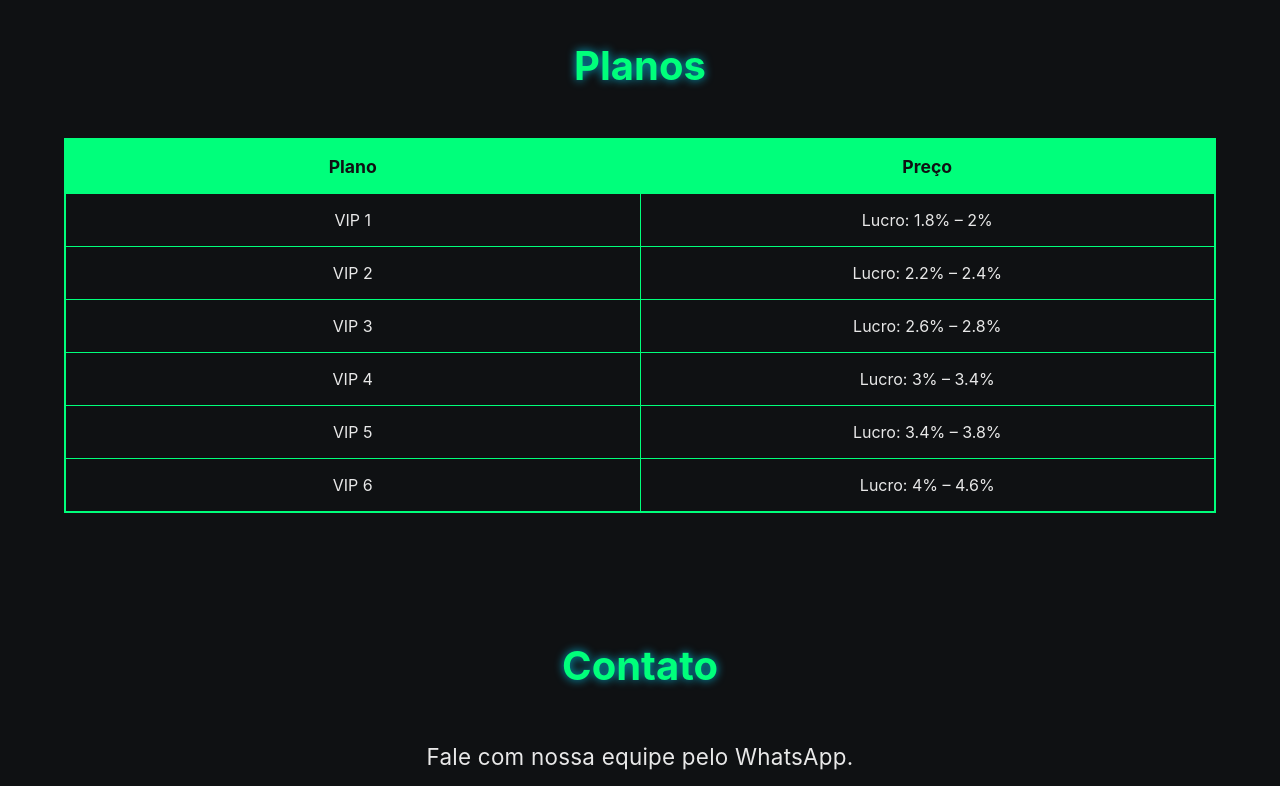
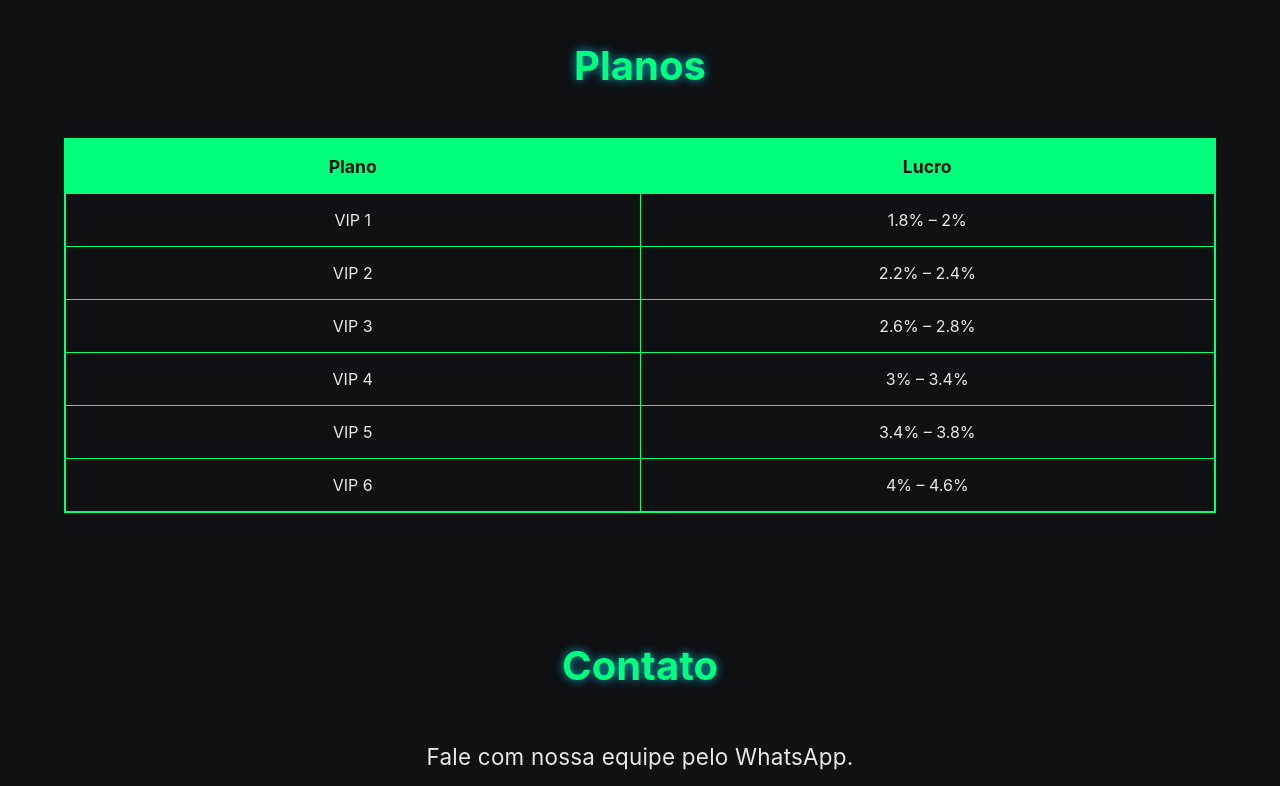
Before and after one commit to tomlochaide0/central-de-investidores, a plain HTML site: page index.html in a window 1280 px wide. Shown: the part 2140-2926 px from the top of the page. Drawn offline with Linux system fonts and the light colour scheme.

Commit message:
Add files via upload

```diff
--- a/index.html
+++ b/index.html
@@ -94,40 +94,24 @@
  <section id="planos" class="section">
   <div class="container">
     <h2>Planos</h2>
+    <div class="pricing-table-wrapper">
       <table class="pricing-table">
         <thead>
           <tr>
             <th>Plano</th>
-              <th>Preço</th>
+            <th>Lucro</th>
           </tr>
         </thead>
         <tbody>
-            <tr>
-              <td>VIP 1</td>
-              <td>Lucro: 1.8% – 2%</td>
-            </tr>
-            <tr>
-              <td>VIP 2</td>
-              <td>Lucro: 2.2% – 2.4%</td>
-            </tr>
-            <tr>
-              <td>VIP 3</td>
-              <td>Lucro: 2.6% – 2.8%</td>
-            </tr>
-            <tr>
-              <td>VIP 4</td>
-              <td>Lucro: 3% – 3.4%</td>
-            </tr>
-            <tr>
-              <td>VIP 5</td>
-              <td>Lucro: 3.4% – 3.8%</td>
-            </tr>
-            <tr>
-              <td>VIP 6</td>
-              <td>Lucro: 4% – 4.6%</td>
-            </tr>
+          <tr><td>VIP 1</td><td>1.8% – 2%</td></tr>
+          <tr><td>VIP 2</td><td>2.2% – 2.4%</td></tr>
+          <tr><td>VIP 3</td><td>2.6% – 2.8%</td></tr>
+          <tr><td>VIP 4</td><td>3% – 3.4%</td></tr>
+          <tr><td>VIP 5</td><td>3.4% – 3.8%</td></tr>
+          <tr><td>VIP 6</td><td>4% – 4.6%</td></tr>
         </tbody>
       </table>
+    </div>
   </div>
 </section>
 
```
Lines whose indentation alone changed are shown as unchanged.
